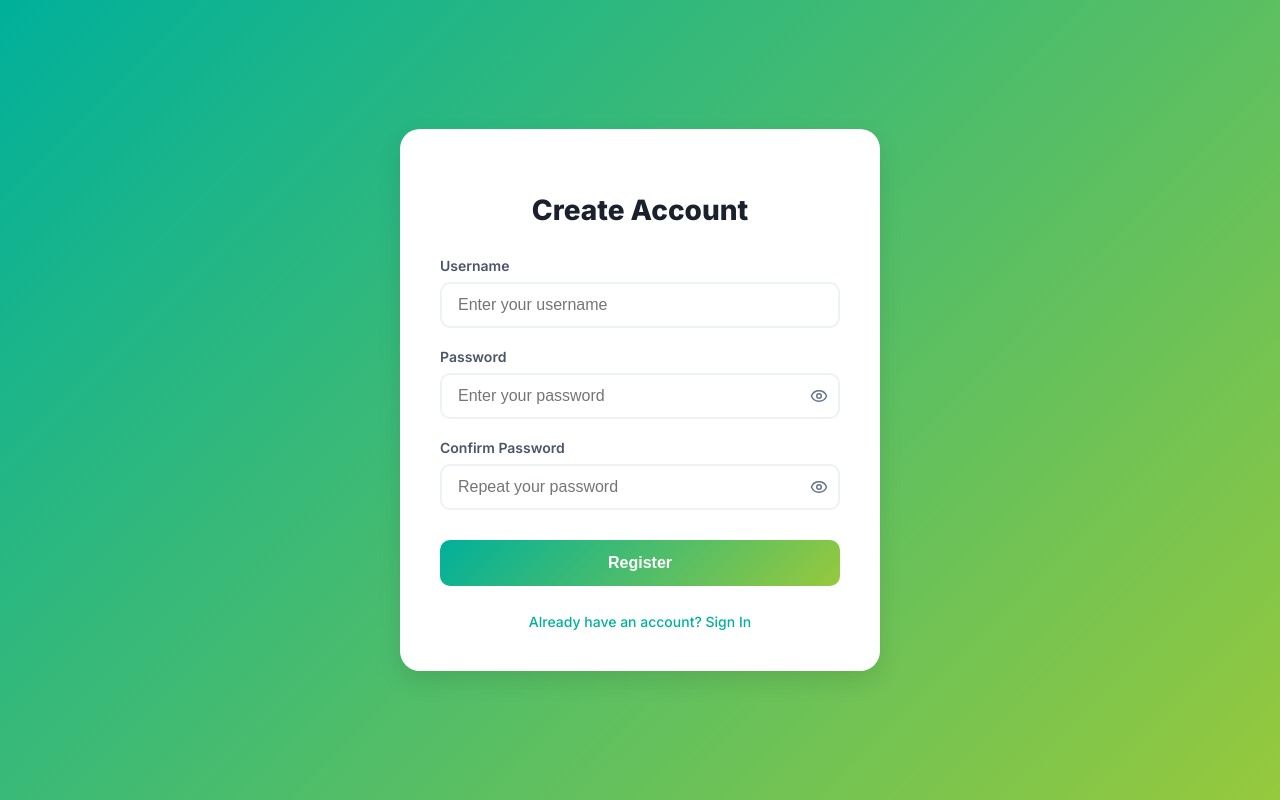
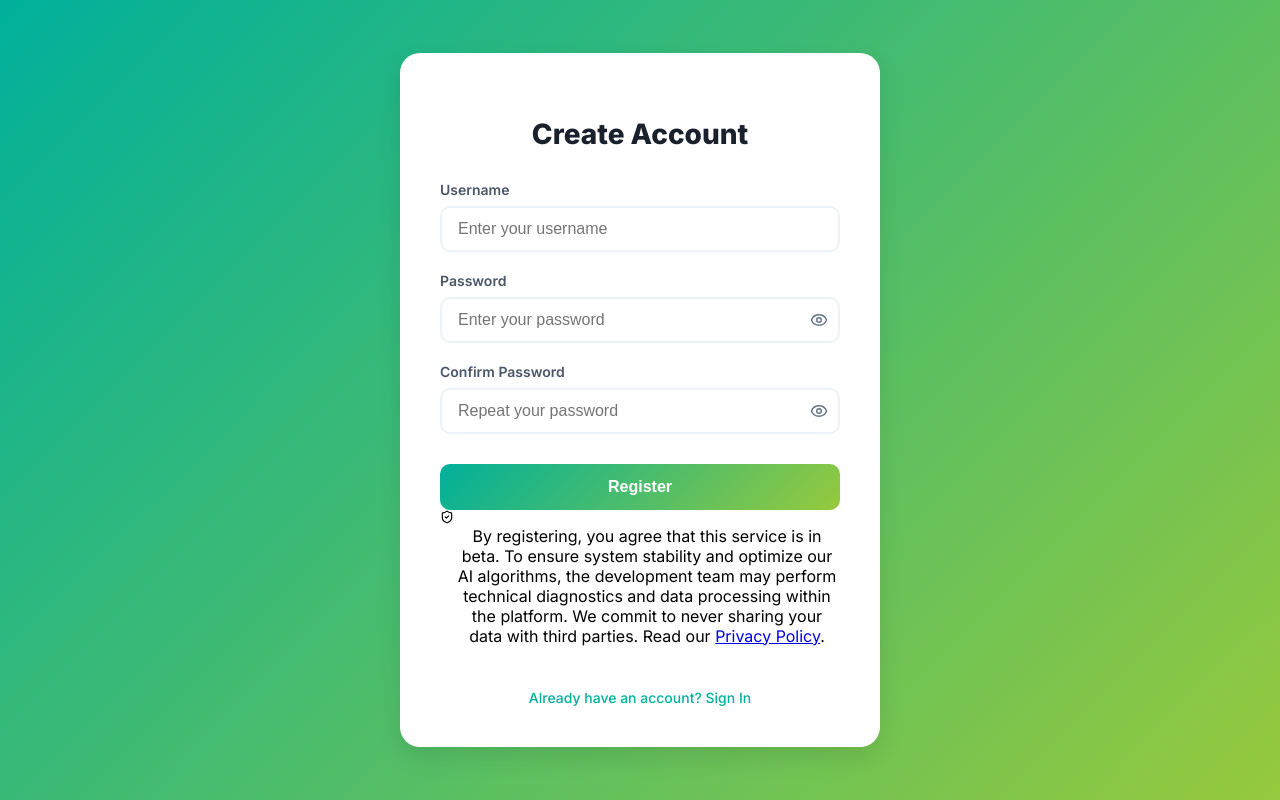
Before and after one commit to t0n1ks/go-react-angular-expense-tracker, a React (Vite) app in the folder frontend-react/: page /register in a window 1280 px wide. Built offline with nearby package versions, Linux system fonts and the light colour scheme; no server answers.

Commit message:
feat: add beta/privacy disclaimer to registration page with i18n

```diff
--- a/frontend-react/src/i18n/locales/de.json
+++ b/frontend-react/src/i18n/locales/de.json
@@ -32,7 +32,9 @@
     "error_username_taken": "Dieser Benutzername ist bereits vergeben. Bitte wählen Sie einen anderen.",
     "register_error_generic": "Etwas ist schiefgelaufen. Bitte versuchen Sie es später erneut.",
     "help_rule_explain_title": "Was ist die 50/30/20-Regel?",
-    "help_rule_explain_text": "Eine einfache Budgetformel: 50% des Einkommens für Bedürfnisse (Wohnen, Essen), 30% für Wünsche (Hobbys, Unterhaltung), 20% für Ersparnisse. Die Schaltfläche oben setzt automatisch Ihr Sparziel basierend auf Ihrem Gehalt."
+    "help_rule_explain_text": "Eine einfache Budgetformel: 50% des Einkommens für Bedürfnisse (Wohnen, Essen), 30% für Wünsche (Hobbys, Unterhaltung), 20% für Ersparnisse. Die Schaltfläche oben setzt automatisch Ihr Sparziel basierend auf Ihrem Gehalt.",
+    "disclaimer": "Mit der Registrierung stimmen Sie zu, dass sich dieser Dienst in der Beta-Phase befindet. Um die Systemstabilität zu gewährleisten und unsere KI-Algorithmen zu optimieren, kann das Entwicklungsteam technische Diagnosen und Datenverarbeitungen innerhalb der Plattform durchführen. Wir verpflichten uns, Ihre Daten niemals an Dritte weiterzugeben. Lesen Sie unsere",
+    "privacy_policy": "Datenschutzrichtlinie"
   },
   "dashboard": {
     "title": "Finanzübersicht",
--- a/frontend-react/src/i18n/locales/en.json
+++ b/frontend-react/src/i18n/locales/en.json
@@ -32,7 +32,9 @@
     "error_username_taken": "This username is already taken. Please choose another one.",
     "register_error_generic": "Something went wrong. Please try again later.",
     "help_rule_explain_title": "What is the 50/30/20 rule?",
-    "help_rule_explain_text": "A simple budget formula: 50% of income for Needs (housing, food), 30% for Wants (hobbies, entertainment), 20% for Savings. The button above automatically sets your savings goal based on your salary."
+    "help_rule_explain_text": "A simple budget formula: 50% of income for Needs (housing, food), 30% for Wants (hobbies, entertainment), 20% for Savings. The button above automatically sets your savings goal based on your salary.",
+    "disclaimer": "By registering, you agree that this service is in beta. To ensure system stability and optimize our AI algorithms, the development team may perform technical diagnostics and data processing within the platform. We commit to never sharing your data with third parties. Read our",
+    "privacy_policy": "Privacy Policy"
   },
   "dashboard": {
     "title": "Financial Overview",
--- a/frontend-react/src/i18n/locales/ru.json
+++ b/frontend-react/src/i18n/locales/ru.json
@@ -32,7 +32,9 @@
     "error_username_taken": "Этот логин уже занят. Пожалуйста, выберите другое имя.",
     "register_error_generic": "Что-то пошло не так. Пожалуйста, попробуйте позже.",
     "help_rule_explain_title": "Что такое правило 50/30/20?",
-    "help_rule_explain_text": "Простая бюджетная формула: 50% дохода на нужды (жильё, еда), 30% на желания (хобби, развлечения), 20% на сбережения. Кнопка выше автоматически устанавливает цель по накоплениям на основе вашей зарплаты."
+    "help_rule_explain_text": "Простая бюджетная формула: 50% дохода на нужды (жильё, еда), 30% на желания (хобби, развлечения), 20% на сбережения. Кнопка выше автоматически устанавливает цель по накоплениям на основе вашей зарплаты.",
+    "disclaimer": "Регистрируясь, вы соглашаетесь с тем, что сервис находится в стадии бета-тестирования. В целях обеспечения стабильности системы и оптимизации алгоритмов ИИ команда разработчиков может проводить технические диагностики и обработку данных внутри платформы. Мы обязуемся никогда не передавать ваши данные третьим лицам. Ознакомьтесь с нашей",
+    "privacy_policy": "Политикой конфиденциальности"
   },
   "dashboard": {
     "title": "Финансовый обзор",
--- a/frontend-react/src/i18n/locales/uk.json
+++ b/frontend-react/src/i18n/locales/uk.json
@@ -32,7 +32,9 @@
     "error_username_taken": "Цей логін уже зайнятий. Будь ласка, оберіть інше ім'я.",
     "register_error_generic": "Щось пішло не так. Будь ласка, спробуйте пізніше.",
     "help_rule_explain_title": "Що таке правило 50/30/20?",
-    "help_rule_explain_text": "Проста бюджетна формула: 50% доходу на потреби (житло, їжа), 30% на бажання (хобі, розваги), 20% на заощадження. Кнопка вище автоматично встановлює ціль заощаджень на основі вашої зарплати."
+    "help_rule_explain_text": "Проста бюджетна формула: 50% доходу на потреби (житло, їжа), 30% на бажання (хобі, розваги), 20% на заощадження. Кнопка вище автоматично встановлює ціль заощаджень на основі вашої зарплати.",
+    "disclaimer": "Реєструючись, ви погоджуєтесь з тим, що сервіс перебуває на стадії бета-тестування. Для забезпечення стабільності системи та оптимізації алгоритмів ШІ команда розробників може проводити технічні діагностики та обробку даних у межах платформи. Ми зобов'язуємось ніколи не передавати ваші дані третім особам. Ознайомтесь з нашою",
+    "privacy_policy": "Політикою конфіденційності"
   },
   "dashboard": {
     "title": "Фінансовий огляд",
--- a/frontend-react/src/pages/Register.tsx
+++ b/frontend-react/src/pages/Register.tsx
@@ -2,6 +2,7 @@ import React, { useState } from 'react';
 import { Link, useNavigate } from 'react-router-dom';
 import { useAuth } from '../context/AuthContext';
 import { useTranslation } from 'react-i18next';
+import { ShieldCheck } from 'lucide-react';
 import PasswordField from '../components/PasswordField';
 import './Register.css';
 
@@ -127,6 +128,17 @@ const Register: React.FC = () => {
           </button>
         </form>
 
+        <div className="mt-4 flex items-start gap-2 text-xs text-gray-500 leading-relaxed">
+          <ShieldCheck size={14} className="mt-0.5 shrink-0 text-gray-400" />
+          <p>
+            {t('auth.disclaimer')}{' '}
+            <a href="#" className="underline hover:text-gray-700 transition-colors">
+              {t('auth.privacy_policy')}
+            </a>
+            .
+          </p>
+        </div>
+
         <div className="auth-footer">
           <Link to="/login" className="auth-link" style={{ color: '#00b09b' }}>
             {t('auth.have_account')}
```
